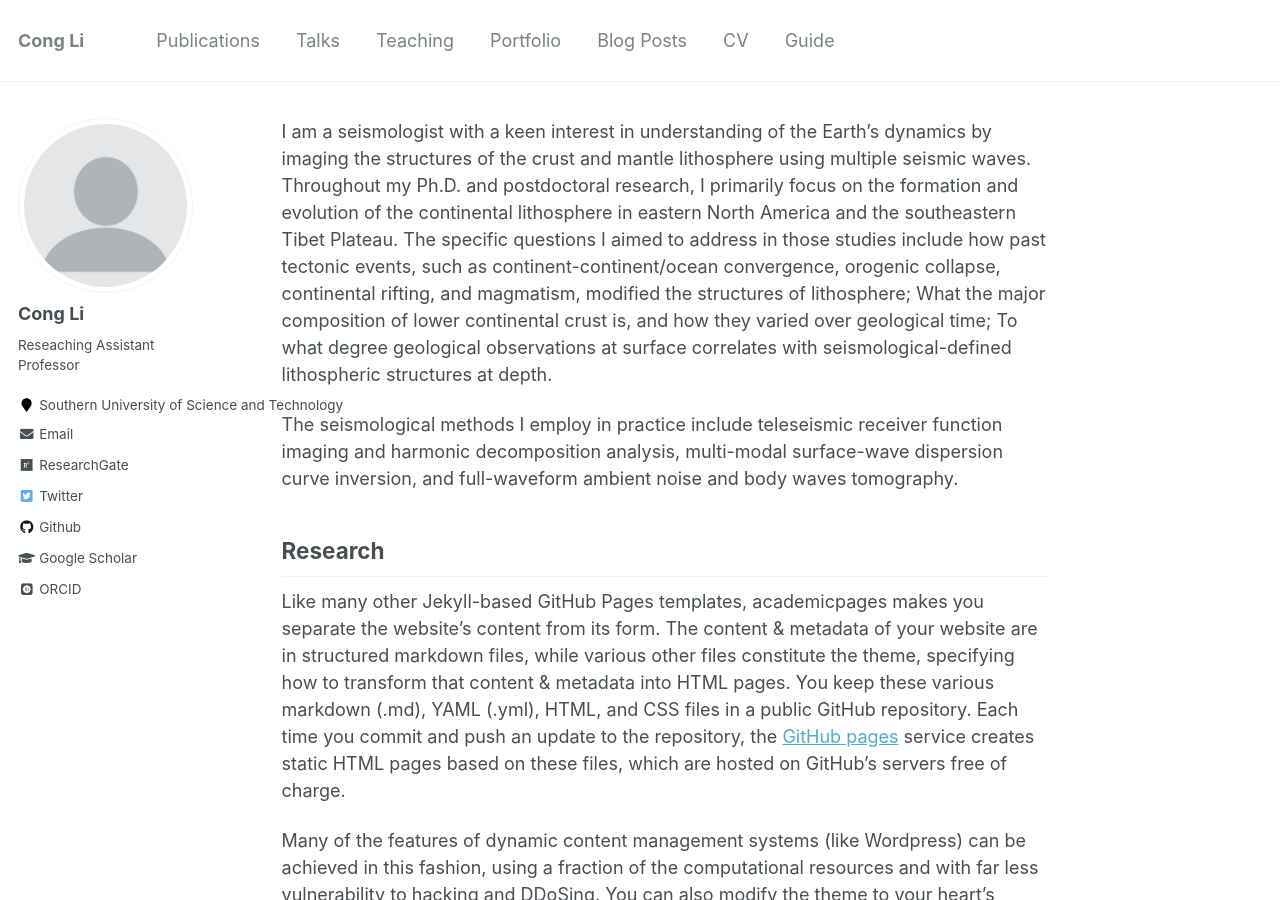
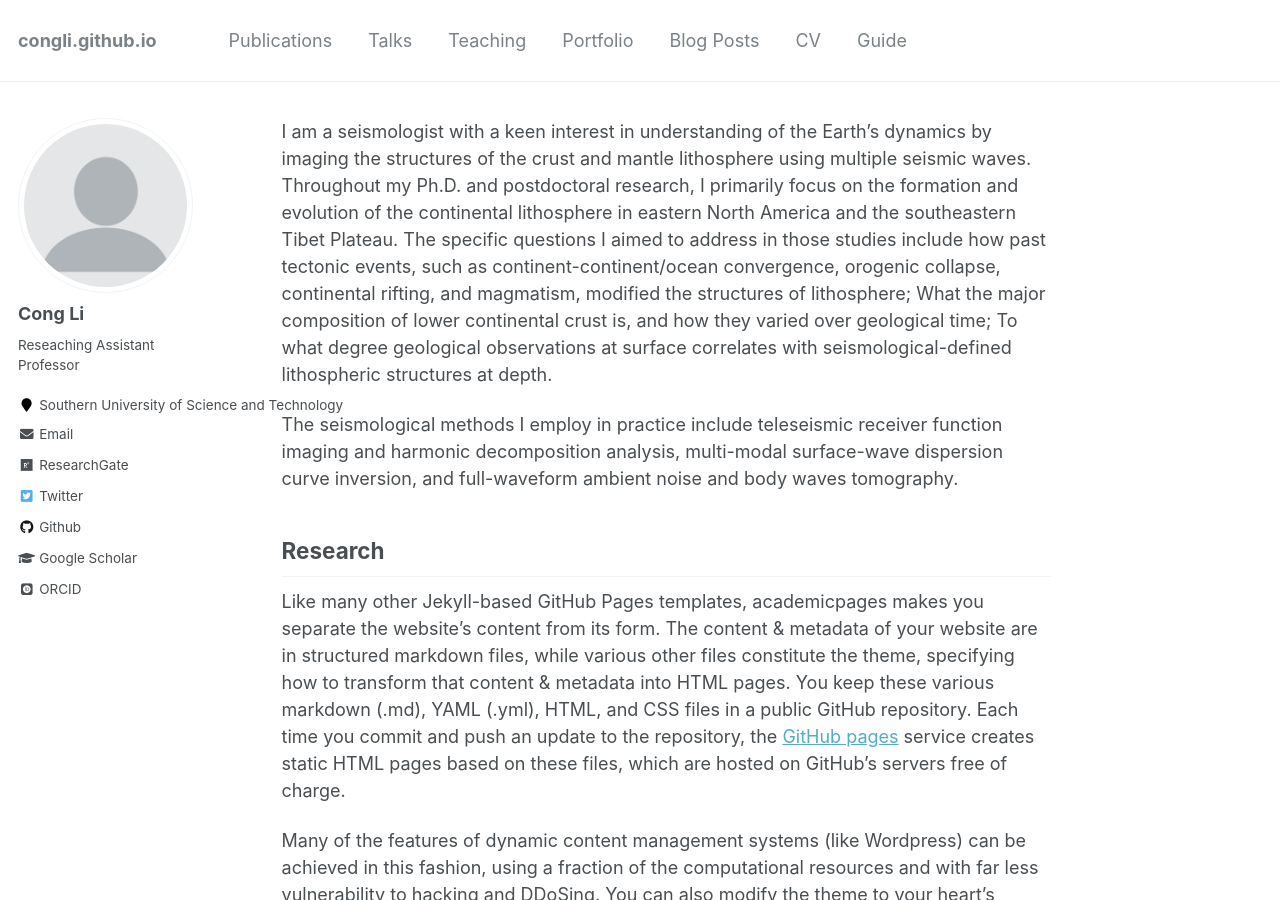
Before and after one commit to conli87/congli.github.io, a Jekyll site: the page built from _pages/about.md, in a window 1280 px wide and 900 px high. Built offline with Jekyll 4.4.1, drawn with Linux system fonts in a browser that asks for light colours; some web fonts are replaced.

```diff
--- a/_config.yml
+++ b/_config.yml
@@ -7,7 +7,7 @@
 
 # Site Settings
 locale                   : "en-US"
-title                    : " Cong Li" #"Your Name / Site Title"
+title                    : #" Cong Li" #"Your Name / Site Title"
 title_separator          : "-"
 name                     : &name "Cong Li"
 description              : &description "personal description"
```
